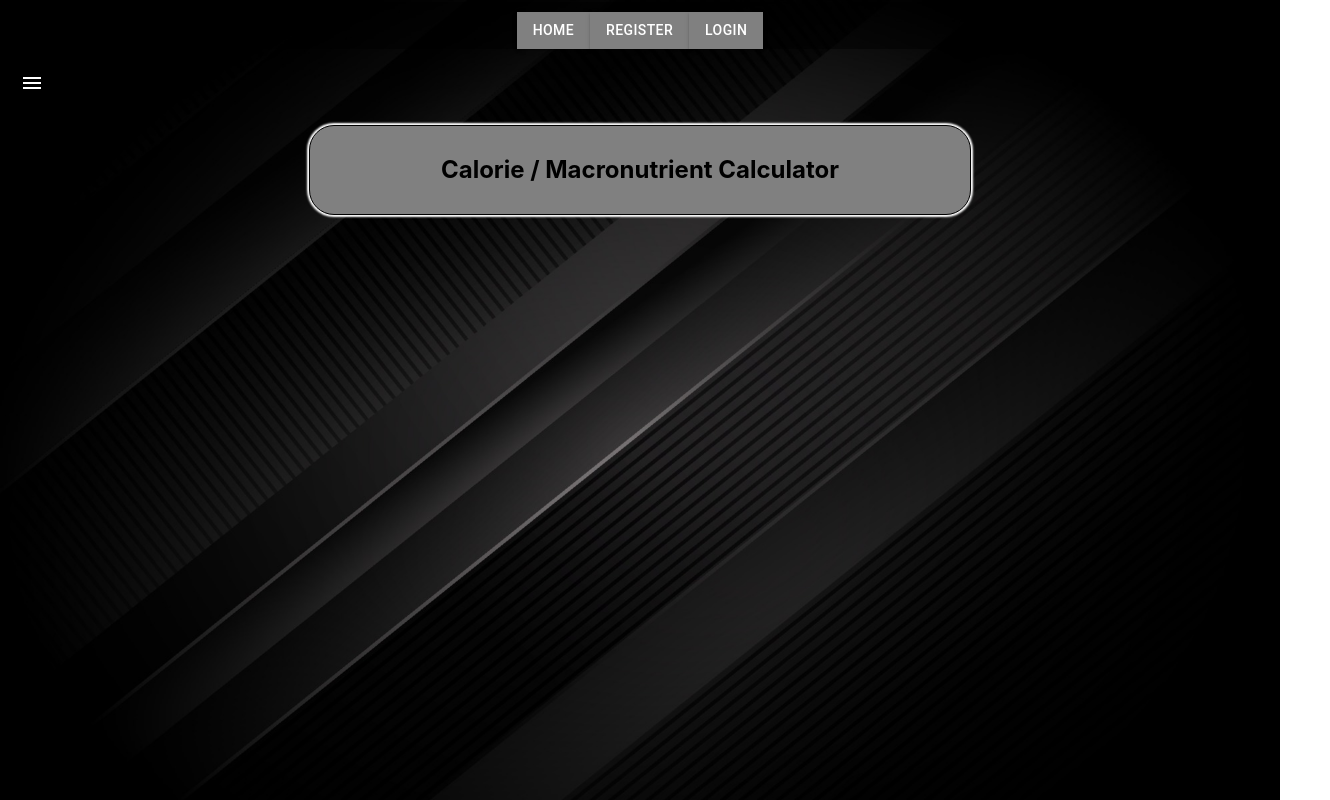
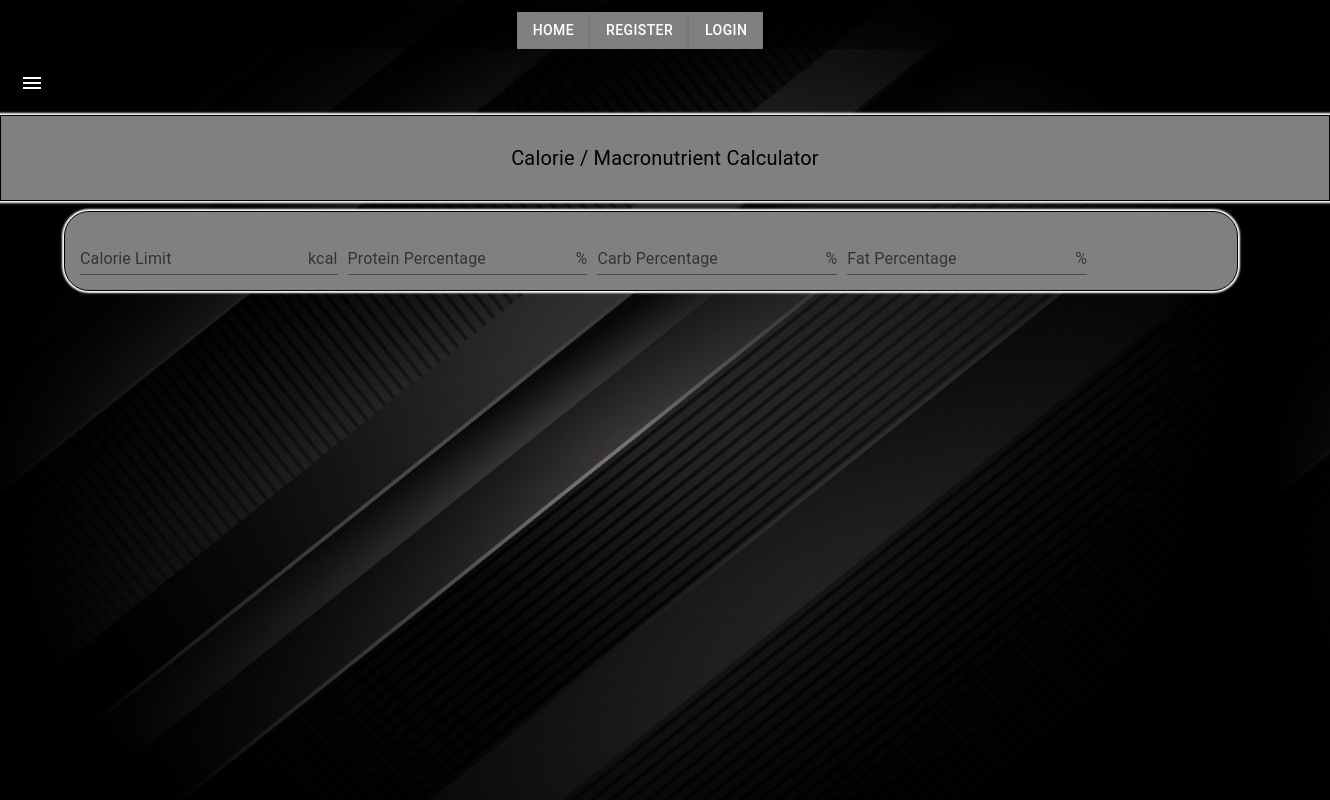
Before and after one commit to jkof86/Portfolio-09-2024, a React (Create React App) app in the folder frontend/: page /calculator in a window 1280 px wide. Shown: the whole page, 1330 px wide, since content can reach past the window. Built offline with nearby package versions, Linux system fonts and the light colour scheme.

Commit message:
Redesigned Toolbars and began Calculator Component design

```diff
--- a/frontend/src/components/About.js
+++ b/frontend/src/components/About.js
@@ -1,21 +1,22 @@
-import { Box } from "@mui/material";
+import { Box, Container, TextField, Toolbar, Typography } from "@mui/material";
 
 export default function About() {
 
     return (<>
-    <center>
-        <Box component="section" sx={{
-            textAlign: 'center',
+    <Toolbar sx={{
+            flexGrow: 1,
             justifyContent: 'center',
             backgroundColor: 'grey',
-            borderRadius: '25px',
             border: '1px solid black',
             boxShadow: '0px 0px 2px 2px white',
-            margin: '10px',
+            marginBottom: '10px',
             padding: '10px',
-            width: '50%' }}>
-            <h1>About</h1>
-        </Box>
-        </center>
+            width: '100%'
+        }}>
+            <Typography sx={{ fontSize:'20px',
+            fontStyle:'bold'}}>
+                About
+            </Typography>
+        </Toolbar>
     </>);
 }
--- a/frontend/src/components/Account.js
+++ b/frontend/src/components/Account.js
@@ -1,21 +1,22 @@
-import { Box } from "@mui/material";
+import { Box, Container, TextField, Toolbar, Typography } from "@mui/material";
 
 export default function Account() {
 
     return (<>
-         <center>
-        <Box component="section" sx={{
-            textAlign: 'center',
+        <Toolbar sx={{
+            flexGrow: 1,
             justifyContent: 'center',
             backgroundColor: 'grey',
-            borderRadius: '25px',
             border: '1px solid black',
             boxShadow: '0px 0px 2px 2px white',
-            margin: '10px',
+            marginBottom: '10px',
             padding: '10px',
-            width: '50%' }}>
-            <h1>Account</h1>
-        </Box>
-        </center>
+            width: '100%'
+        }}>
+            <Typography sx={{ fontSize:'20px',
+            fontStyle:'bold'}}>
+                Account
+            </Typography>
+        </Toolbar>
     </>);
 }
--- a/frontend/src/components/Calculator.js
+++ b/frontend/src/components/Calculator.js
@@ -1,21 +1,78 @@
-import { Box } from "@mui/material";
+import {
+    Box, Container, TextField,
+    Toolbar, Typography, InputAdornment } from "@mui/material";
 
 export default function Calculator() {
 
     return (<>
-    <center>
-        <Box component="section" sx={{
-            textAlign: 'center',
+        <Toolbar sx={{
+            flexGrow: 1,
             justifyContent: 'center',
             backgroundColor: 'grey',
-            borderRadius: '25px',
             border: '1px solid black',
             boxShadow: '0px 0px 2px 2px white',
-            margin: '10px',
+            marginBottom: '10px',
             padding: '10px',
-            width: '50%' }}>
-            <h1>Calorie / Macronutrient Calculator</h1>
-        </Box>
-        </center>
+            width: '100%'
+        }}>
+            <Typography sx={{ fontSize:'20px',
+            fontStyle:'bold'}}>
+                Calorie / Macronutrient Calculator
+            </Typography>
+        </Toolbar>
+        <Container fixed>
+            <Box component='form' sx={{
+                flexGrow:1,
+                justifyContent: 'center',
+                backgroundColor: 'grey',
+                borderRadius: '25px',
+                border: '1px solid black',
+                boxShadow: '0px 0px 2px 2px white',
+                padding: '10px',
+                width: '100%'
+            }}>
+                <TextField id="calorieLimitInput"
+                label="Calorie Limit"
+                variant="standard" sx={{
+                    color:'white',
+                    margin:'5px'
+                }} InputProps={{
+                    endAdornment: <InputAdornment position='end'>
+                        kcal
+                        </InputAdornment>,
+                  }}/>
+
+                <TextField id="proteinPercentInput"
+                label="Protein Percentage"
+                variant="standard" sx={{
+                    margin:'5px'
+                }} InputProps={{
+                    endAdornment: <InputAdornment position='end'>
+                        %
+                        </InputAdornment>,
+                  }} />
+
+                <TextField id="carbPercentInput"
+                label="Carb Percentage"
+                variant="standard" sx={{
+                    margin:'5px'
+                }} InputProps={{
+                    endAdornment: <InputAdornment position='end'>
+                        %
+                        </InputAdornment>,
+                  }} />
+
+                <TextField id="fatPercentInput"
+                label="Fat Percentage"
+                variant="standard" sx={{
+                    margin:'5px'
+                }} InputProps={{
+                    endAdornment: <InputAdornment position='end'>
+                        %
+                        </InputAdornment>,
+                  }} />
+
+            </Box>
+        </Container>
     </>);
 }
--- a/frontend/src/components/Contact.js
+++ b/frontend/src/components/Contact.js
@@ -1,21 +1,22 @@
-import { Box } from "@mui/material";
+import { Box, Container, TextField, Toolbar, Typography } from "@mui/material";
 
 export default function Contact() {
 
     return (<>
-         <center>
-        <Box component="section" sx={{
-            textAlign: 'center',
+        <Toolbar sx={{
+            flexGrow: 1,
             justifyContent: 'center',
             backgroundColor: 'grey',
-            borderRadius: '25px',
             border: '1px solid black',
             boxShadow: '0px 0px 2px 2px white',
-            margin: '10px',
+            marginBottom: '10px',
             padding: '10px',
-            width: '50%' }}>
-            <h1>Contact Us</h1>
-        </Box>
-        </center>
+            width: '100%'
+        }}>
+            <Typography sx={{ fontSize:'20px',
+            fontStyle:'bold'}}>
+                Contact Us
+            </Typography>
+        </Toolbar>
     </>);
 }
--- a/frontend/src/components/Home.js
+++ b/frontend/src/components/Home.js
@@ -1,21 +1,22 @@
-import { Box } from "@mui/material";
+import { Box, Container, TextField, Toolbar, Typography } from "@mui/material";
 
 export default function Home() {
 
     return (<>
-    <center>
-        <Box component="section" sx={{
-            textAlign: 'center',
+    <Toolbar sx={{
+            flexGrow: 1,
             justifyContent: 'center',
             backgroundColor: 'grey',
-            borderRadius: '25px',
             border: '1px solid black',
             boxShadow: '0px 0px 2px 2px white',
-            margin: '10px',
+            marginBottom: '10px',
             padding: '10px',
-            width: '50%' }}>
-            <h1>Nutrition App</h1>
-        </Box>
-        </center>
+            width: '100%'
+        }}>
+            <Typography sx={{ fontSize:'20px',
+            fontStyle:'bold'}}>
+                Home
+            </Typography>
+        </Toolbar>
     </>);
 }
--- a/frontend/src/components/Settings.js
+++ b/frontend/src/components/Settings.js
@@ -1,21 +1,23 @@
-import { Box } from "@mui/material";
+import { Box, Container, TextField, Toolbar, Typography } from "@mui/material";
+
 
 export default function Settings() {
 
     return (<>
-         <center>
-        <Box component="section" sx={{
-            textAlign: 'center',
+        <Toolbar sx={{
+            flexGrow: 1,
             justifyContent: 'center',
             backgroundColor: 'grey',
-            borderRadius: '25px',
             border: '1px solid black',
             boxShadow: '0px 0px 2px 2px white',
-            margin: '10px',
+            marginBottom: '10px',
             padding: '10px',
-            width: '50%' }}>
-            <h1>Settings</h1>
-        </Box>
-        </center>
+            width: '100%'
+        }}>
+            <Typography sx={{ fontSize:'20px',
+            fontStyle:'bold'}}>
+                Settings
+            </Typography>
+        </Toolbar>
     </>);
 }
```
